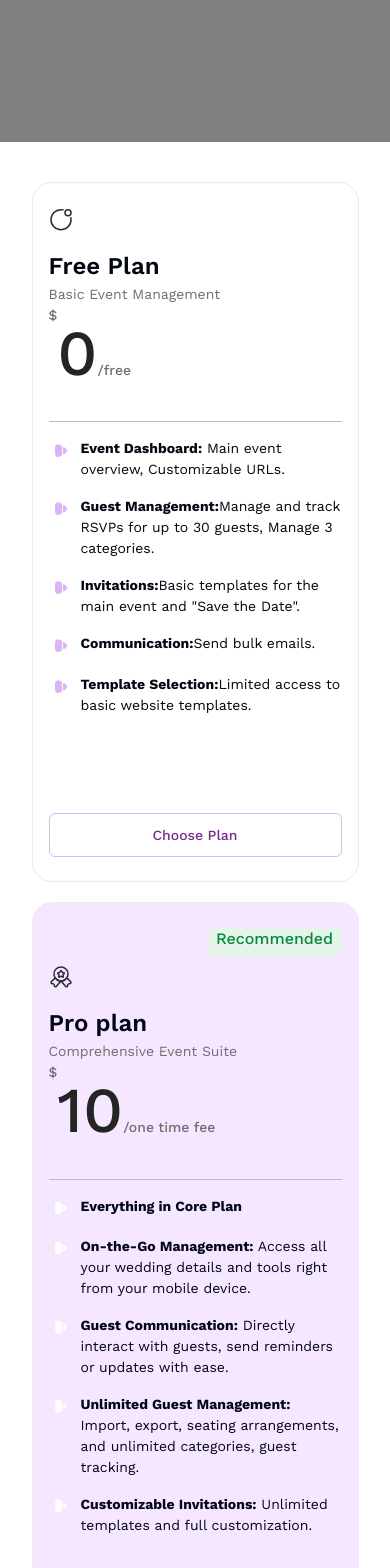
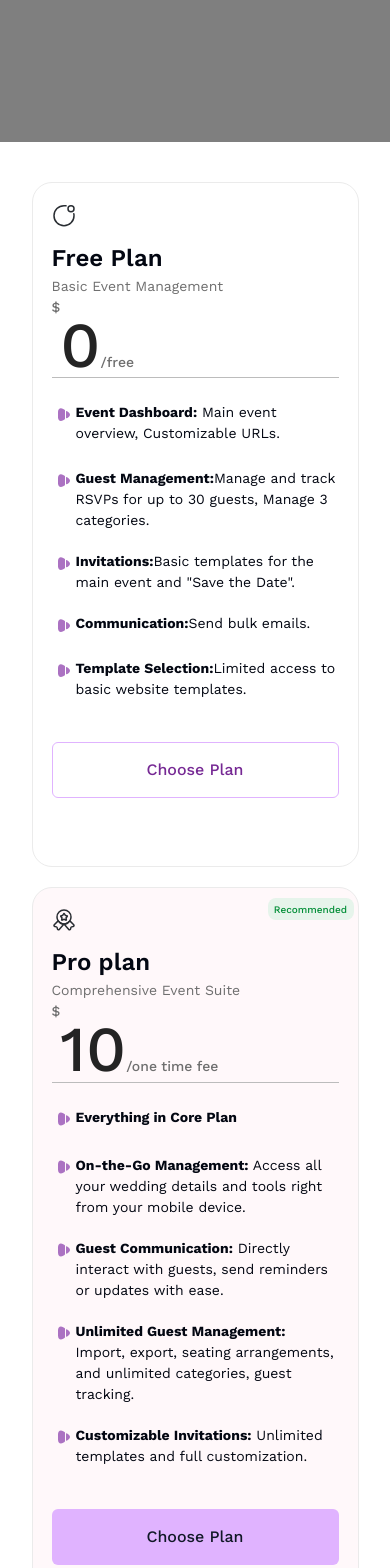
Before and after one commit to Dream-Affairs/Dream-Affairs-Frontend, a Next.js app: page /pricing in a window 390 px wide. Shown: the part 432-2000 px from the top of the page. Built offline with nearby package versions, Linux system fonts and the light colour scheme.

Commit message:
fixing responsive styles

```diff
--- a/app/pricing/(components)/contact.tsx
+++ b/app/pricing/(components)/contact.tsx
@@ -1,6 +1,7 @@
 import React from 'react';
 import contactBg from '../(assets)/contactbg.svg';
 import { Button } from '@/components/ui/button';
+import Link from 'next/link';
 
 const Contact = () => {
   return (
@@ -8,11 +9,12 @@ const Contact = () => {
       className="bg-[#090909] bg-opacity-[60%] bg-blend-overlay bg-cover bg-center lg:h-[522px] h-[402px] flex items-center justify-center mb-[40px] lg:mb-[83px]"
       style={{ backgroundImage: `url(${contactBg.src})` }}
     >
-      <div className="text-center text-white w-[1126px]">
-        <h2 className="lg:text-[64px] text-[32px] lg:font-[700] font-[500]">Start Planning Your Dream Wedding</h2>
-        <p className="lg:text-[40px] text-[16px] font-[500]">
+      <div className="text-center text-white lg:w-[1126px] w-[316px]">
+        <h2 className="lg:text-[64px] text-[32px] lg:font-[700] font-[500] sm:mt-[40.5px] sm:mb-4">Start Planning Your Dream Wedding</h2>
+        <p className="lg:text-[40px] text-[16px] font-[500] ">
           Sign up now and unlock a world of powerful tools to create the perfect wedding experience
         </p>
+        <Link href="/auth/register">
         <Button
           size="lg"
           variant="secondary"
@@ -20,6 +22,7 @@ const Contact = () => {
         >
           Get Started
         </Button>
+        </Link>
       </div>
     </div>
   );
--- a/app/pricing/(components)/hero.tsx
+++ b/app/pricing/(components)/hero.tsx
@@ -4,7 +4,6 @@ import mobileBg from '../(assets)/mobileBg.svg'
 
 
 const Hero = () => {
-    console.log(mobileBg.src)
 
   return (
     <section>
--- a/app/pricing/(components)/pricecards.tsx
+++ b/app/pricing/(components)/pricecards.tsx
@@ -10,114 +10,117 @@ import { Button } from '@/components/ui/button'
 const Pricecards = () => {
   return (
     <section className='w-[80%] mx-auto flex lg:flex-row flex-col items-center justify-between lg:mt-[-100px] mt-[40px] mb-[40px] lg:mb-[139px]'>
-        <div className='lg:w-[325px] w-[327px] h-[700px] rounded-[20px] px-4 py-6 border-[#EBEBEB] border text-[14px] flex flex-col bg-white mb-[20px]'>
-            <div className='h-[215px] border-b border-[#BCBCBC]'>
+        <div className='lg:w-[325px] w-[327px] lg:h-[700px] h-[685px] rounded-[20px] lg:px-4 px-[19px] lg:py-6 border-[#EBEBEB] border text-[14px] flex flex-col bg-white mb-[20px]'>
+            <div className='h-[195px] border-b border-[#BCBCBC] pt-[20px] lg:pt-0'>
             <Image
             src={freemium}
             alt=''
             width={24}
             height={24}
             />
-            <h3 className='text-[24px] font-[600] mt-4'>Free Plan</h3>
-            <p className='text-[#6F6F6F]'>Basic Event Management</p>
+            <h3 className='text-[24px] font-[600] lg:mt-4 mt-[12px]'>Free Plan</h3>
+            <p className='text-[#6F6F6F] mt-0'>Basic Event Management</p>
             <h2 className='text-[64px] font-[500] text-[#242424]'><span className='text-[14px] text-[#6F6F6F] align-top'>$</span>0<span className='text-[14px] text-[#6F6F6F]'>/free</span></h2>
             </div>
             <div>
-                <div className='flex my-4'>
-                <Image src={arrowR} alt='' width={24} height={24} className='mr-2 self-baseline'/>
+                <div className='flex lg:my-4 my-[24px]'>
+                <Image src={arrowR} alt='' width={24} height={24} className='self-baseline'/>
                 <p className=''><strong>Event Dashboard:</strong> Main event overview, Customizable URLs.</p>
                 </div>
-                <div className='flex my-4'>
-                <Image src={arrowR} alt='' width={24} height={24} className='mr-2 self-baseline'/>
+                <div className='flex lg:my-4 mb-[20px]'>
+                <Image src={arrowR} alt='' width={24} height={24} className='self-baseline'/>
                 <p className=''><strong>Guest Management:</strong>Manage and track RSVPs for up to 30 guests, Manage 3 categories.</p>
                 </div>
-                <div className='flex my-4'>
-                <Image src={arrowR} alt='' width={24} height={24} className='mr-2 self-baseline'/>
+                <div className='flex lg:my-4 mb-[20px]'>
+                <Image src={arrowR} alt='' width={24} height={24} className='self-baseline'/>
                 <p className=''><strong>Invitations:</strong>Basic templates for the main event and &quot;Save the Date&quot;.</p>
                 </div>
-                <div className='flex my-4'>
-                <Image src={arrowR} alt='' width={24} height={24} className='mr-2 self-baseline'/>
+                <div className='flex lg:my-4 mb-[20px]'>
+                <Image src={arrowR} alt='' width={24} height={24} className='self-baseline'/>
                 <p className=''><strong>Communication:</strong>Send bulk emails.</p>
                 </div>
-                <div className='flex my-4'>
-                <Image src={arrowR} alt='' width={24} height={24} className='mr-2 self-baseline'/>
+                <div className='flex lg:my-4'>
+                <Image src={arrowR} alt='' width={24} height={24} className='self-baseline'/>
                 <p className=''><strong>Template Selection:</strong>Limited access to basic website templates.</p>
                 </div>
             </div>
-            <Button size='lg' variant='outline' className='w-[100%] mt-auto'>Choose Plan</Button>
+            <Button size='lg' variant='outline' className='w-[100%] lg:mt-auto mt-[42px] h-[56px] text-[16px]'>Choose Plan</Button>
         </div>
-        <div className='lg:w-[395px] w-[327px] h-[814px] rounded-[20px] px-4 py-6 border-[#EBEBEB] border text-[14px] flex flex-col bg-[#F5E7FF] mb-[20px]'>
-        <p className='text-[#008D36] text-[16px] font-[500] bg-[#E6F4EB] w-[134px] h-[30px] rounded-[8px]   self-end text-center mb-2'>Recommended</p>
-            <div className='h-[215px] border-b border-[#BCBCBC]'>
+        <div className='lg:w-[395px] w-[327px] lg:h-[814px] h-[725px] rounded-[20px] lg:py-6 border-[#EBEBEB] border text-[14px] flex flex-col bg-[#FFF8FA] mb-[20px] relative'>
+        <p className='text-[#008D36] lg:text-[16px] font-[500] bg-[#E6F4EB] lg:w-[134px] lg:h-[30px] rounded-[8px] lg:self-end lg:flex justify-center items-center hidden lg:m-[13px]'>Recommended</p>
+        <p className='text-[#008D36] text-[10px] font-[500] bg-[#E6F4EB] w-[86px] h-[22px] right-[4px] rounded-[8px] flex justify-center items-center top-[10px] absolute lg:hidden'>Recommended</p>
+        <div className='lg:px-4 px-[19px]'>
+            <div className='h-[195px] border-b border-[#BCBCBC] pt-[20px] lg:pt-0'>
             <Image
             src={proIcon}
             alt=''
             width={24}
             height={24}
             />
-            <h3 className='text-[24px] font-[600] mt-4'>Pro plan</h3>
+            <h3 className='text-[24px] font-[600] lg:mt-4 mt-[12px]'>Pro plan</h3>
             <p className='text-[#6F6F6F]'>Comprehensive Event Suite</p>
             <h2 className='text-[64px] font-[500] text-[#242424]'><span className='text-[14px] text-[#6F6F6F] align-top'>$</span>10<span className='text-[14px] text-[#6F6F6F]'>/one time fee</span></h2>
             </div>
             <div>
-            <div className='flex my-4'>
-                <Image src={arrowRw} alt='' width={24} height={24} className='mr-2 self-baseline'/>
+            <div className='flex lg:my-4 my-[24px]'>
+                <Image src={arrowRw} alt='' width={24} height={24} className='self-baseline'/>
                 <p className=''><strong>Everything in Core Plan</strong></p>
             </div>
-            <div className='flex my-4'>
-                <Image src={arrowRw} alt='' width={24} height={24} className='mr-2 self-baseline'/>
+            <div className='flex lg:my-4 mb-[20px]'>
+                <Image src={arrowRw} alt='' width={24} height={24} className='self-baseline'/>
                 <p className=''><strong>On-the-Go Management:</strong> Access all your wedding details and tools right from your mobile device.</p>
             </div>
-            <div className='flex my-4'>
-                <Image src={arrowRw} alt='' width={24} height={24} className='mr-2 self-baseline'/>
+            <div className='flex lg:my-4 mb-[20px]'>
+                <Image src={arrowRw} alt='' width={24} height={24} className='self-baseline'/>
                 <p className=''><strong>Guest Communication:</strong> Directly interact with guests, send reminders or updates with ease.</p>
             </div>
-            <div className='flex my-4'>
-                <Image src={arrowRw} alt='' width={24} height={24} className='mr-2 self-baseline'/>
+            <div className='flex lg:my-4 mb-[20px]'>
+                <Image src={arrowRw} alt='' width={24} height={24} className='self-baseline'/>
                 <p className=''><strong>Unlimited Guest Management:</strong> Import, export, seating arrangements, and unlimited categories, guest tracking.</p>
             </div>
-            <div className='flex my-4'>
-                <Image src={arrowRw} alt='' width={24} height={24} className='mr-2 self-baseline'/>
+            <div className='flex lg:my-4'>
+                <Image src={arrowRw} alt='' width={24} height={24} className='self-baseline'/>
                 <p className=''><strong>Customizable Invitations:</strong> Unlimited templates and full customization.</p>
             </div>
-            <Button size='lg' variant='secondary' className='w-[100%] mt-20'>Choose Plan</Button>
+            <Button size='lg' variant='secondary' className='w-[100%] lg:mt-20 mt-[42px] h-[56px] text-[16px]'>Choose Plan</Button>
+            </div>
         </div>
         </div>
-        <div className='lg:w-[325px] w-[327px] h-[700px] rounded-[20px] px-4 py-6 border-[#EBEBEB] border text-[14px] flex flex-col bg-white'>
-            <div className='h-[215px] border-b border-[#BCBCBC]'>
+        <div className='lg:w-[325px] w-[327px] lg:h-[700px] h-[685px] rounded-[20px] lg:px-4 px-[19px] lg:py-6 border-[#EBEBEB] border text-[14px] flex flex-col bg-white mb-[20px]'>
+            <div className='h-[195px] border-b border-[#BCBCBC] py-[20px] lg:py-0'>
             <Image
             src={coreIcon}
             alt=''
             width={24}
             height={24}
             />
-            <h3 className='text-[24px] font-[600] mt-4'>Core Plan</h3>
+            <h3 className='text-[24px] font-[600] lg:mt-4 mt-[12px]'>Core Plan</h3>
             <p className='text-[#6F6F6F]'>Advanced Planning Features</p>
             <h2 className='text-[64px] font-[500] text-[#242424]'><span className='text-[14px] text-[#6F6F6F] align-top'>$</span>5<span className='text-[14px] text-[#6F6F6F]'>/one time fee</span></h2>
             </div>
             <div>
-            <div className='flex my-4'>
-                <Image src={arrowR} alt='' width={24} height={24} className='mr-2 self-baseline'/>
+            <div className='flex lg:my-4 my-[24px]'>
+                <Image src={arrowR} alt='' width={24} height={24} className='self-baseline'/>
                 <p className=''><strong>Everything in Free Plan.</strong></p>
             </div>
-            <div className='flex my-4'>
-                <Image src={arrowR} alt='' width={24} height={24} className='mr-2 self-baseline'/>
+            <div className='flex lg:my-4 mb-[20px]'>
+                <Image src={arrowR} alt='' width={24} height={24} className='self-baseline'/>
                 <p className=''><strong>Enhanced Guest Management:</strong> Up to 60 guests, Import guests, sub-events, 6 categories, and guest limits.</p>
             </div>
-            <div className='flex my-4'>
-                <Image src={arrowR} alt='' width={24} height={24} className='mr-2 self-baseline'/>
+            <div className='flex lg:my-4 mb-[20px]'>
+                <Image src={arrowR} alt='' width={24} height={24} className='self-baseline'/>
                 <p className=''><strong>Advanced Invitations: </strong> Additional templates and invites for sub-events.</p>
             </div>
-            <div className='flex my-4'>
-                <Image src={arrowR} alt='' width={24} height={24} className='mr-2 self-baseline'/>
+            <div className='flex lg:my-4 mb-[20px]'>
+                <Image src={arrowR} alt='' width={24} height={24} className='self-baseline'/>
                 <p className=''><strong>Meal Management: </strong> Define and manage guest meal choices.</p>
             </div>
-            <div className='flex my-4'>
-                <Image src={arrowR} alt='' width={24} height={24} className='mr-2 self-baseline'/>
+            <div className='flex lg:my-4'>
+                <Image src={arrowR} alt='' width={24} height={24} className='self-baseline'/>
                 <p className=''><strong>Gift Management: </strong> Curate an e-commerce wishlist and accept cash donations.</p>
             </div>
             </div>
-            <Button size='lg' variant='outline' className='w-[100%] mt-auto'>Choose Plan</Button>
+            <Button size='lg' variant='outline' className='w-[100%] lg:mt-auto mt-[42px] lg:mb-0 mb-28px h-[56px] text-[16px]'>Choose Plan</Button>
         </div>
     </section>
   )
```
Also changed, not shown: app/pricing/(assets)/arrow-right-w.svg, app/pricing/(assets)/arrow-right.svg.
